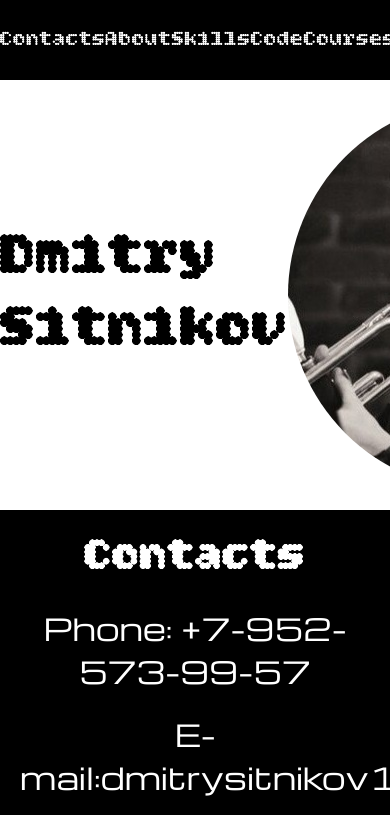
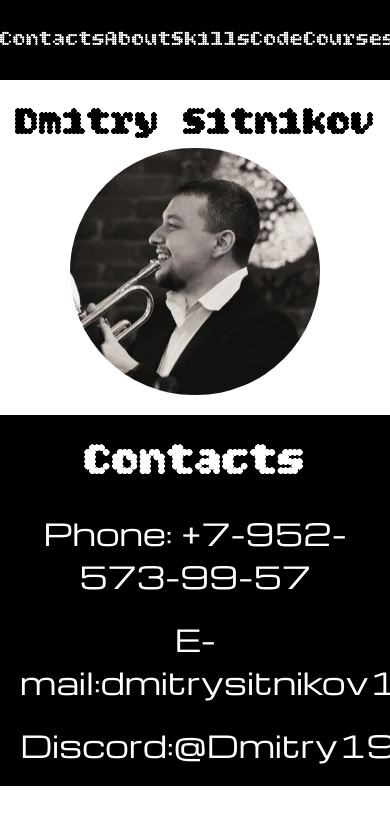
Before and after one commit to Dmitry195/rsschool-cv, a plain HTML site: page index.html in a window 390 px wide. Shown: the top 815 px of the page. Drawn offline with Linux system fonts and the light colour scheme.

Commit message:
fix: main title

```diff
--- a/style.css
+++ b/style.css
@@ -216,3 +216,16 @@ footer {
 .footer-text {
     color: white;
 }
+
+@media (max-width: 720px) {
+    .name {
+        font-size: 40px;
+    }
+    .main-title {
+        flex-direction: column;
+    }
+    .img-av {
+        display: block;
+        width: 250px;
+    }
+}
```
